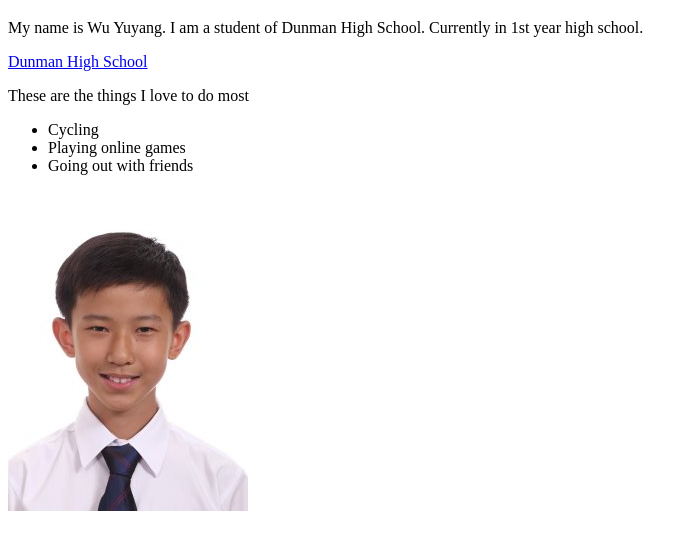
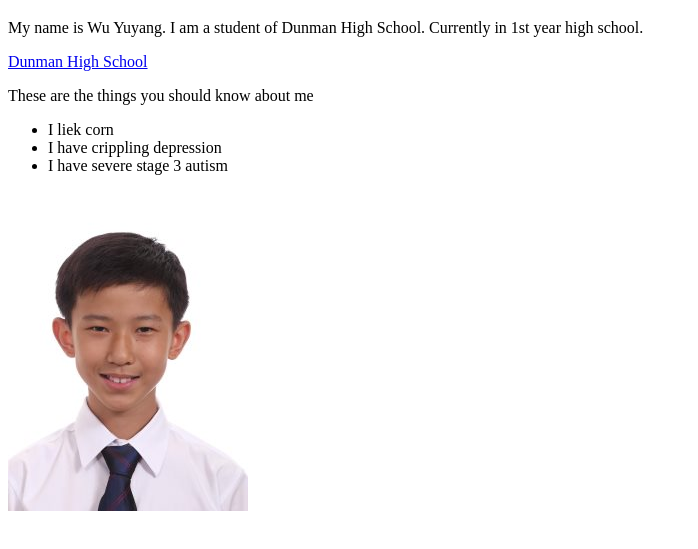
Before and after one commit to dhsy171dwuyuyang/dhs17y1dwuyuyang.github.io, a plain HTML site: page index.html in a window 1280 px wide. Shown: the part 61-610 px from the top of the page, without its empty margins (0-698 px from the left). Drawn offline with Linux system fonts and the light colour scheme.

Commit message:
Update index.html

```diff
--- a/index.html
+++ b/index.html
@@ -3,14 +3,14 @@
 <html>
   <body>
   <h1>All About Me</h1>
-  <title>This is my website</title>
+  <title>Warning:Autism Ahead!</title>
 <p> My name is Wu Yuyang. I am a student of Dunman High School. Currently in 1st year high school.</p>
   <a href="www.dhs.sg">Dunman High School</a>
-  <p>These are the things I love to do most</p>
+  <p>These are the things you should know about me</p>
 <ul>
-  <li>Cycling</li>
-  <li>Playing online games</li>
-  <li>Going out with friends</li>
+  <li>I liek corn</li>
+  <li>I have crippling depression</li>
+ <li>I have severe stage 3 autism</li>
 </ul>
 <img src="photo.jpg"/>
   </body>
```
